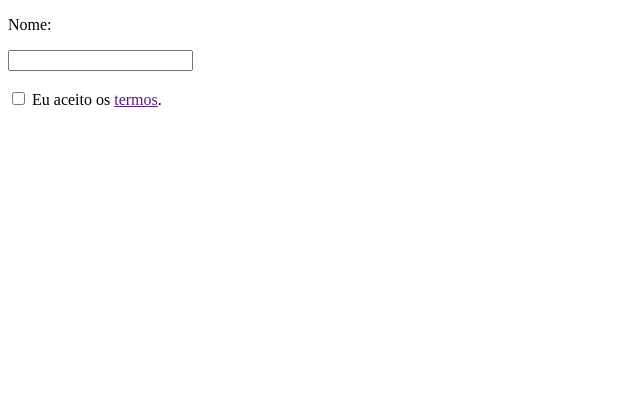
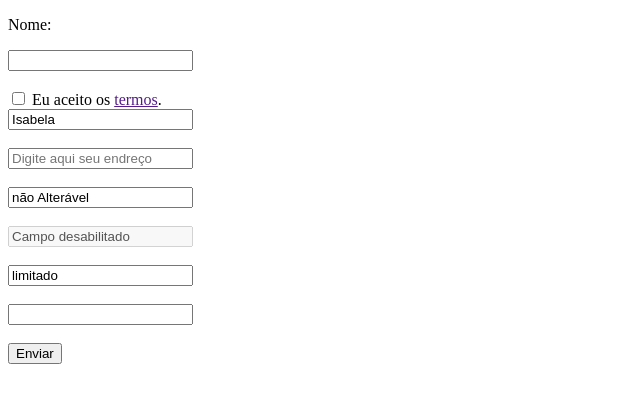
Before and after one commit to Isa-Paiola/AulasHTML, a plain HTML site: page ex_11_formulárioComSeletores/index.html in a window 1280 px wide. Shown: the whole page, without its empty margins (0-640 px from the left). Drawn offline with Linux system fonts and the light colour scheme.

Commit message:
Arquivo de inputs

```diff
--- a/ex_11_formulárioComSeletores/index.html
+++ b/ex_11_formulárioComSeletores/index.html
@@ -7,11 +7,34 @@
 </head>
 <body>
 
-    <form action="">
+    <form action=""> <!-- Tag para formulário -->
         <p>Nome:</p><input type="text" name="nome">
         <br>
+        <br> <!-- Pula linha -->
+        <input type="checkbox" name="Termodeconsentimento" id=""> Eu aceito os <a href="">termos</a>.
         <br>
-        <input type="checkbox" name="Termodeconsentimento" id=""> Eu aceito os <a href="">termos</a>.
+        <input type="text" name="nome" value="Isabela">
+        <br>
+        <br>
+        <input type="text" name="Endereco"
+        placeholder="Digite aqui seu endreço"> <!-- placeholder - deixa sugestão de texto -->
+        <br>
+        <br>
+        <input type="text" name="escola" value="não Alterável" readonly>
+        <br>
+        <br>
+        <input type="text" name="escola" value="Campo desabilitado" disabled> <!-- deixa cinza -->
+        <br>
+        <br>
+        <input type="text" name="ano" value="limitado" maxlength="4"> <!-- maxlength - limita o tanto de letras -->
+        <br>
+        <br>
+        <input type="text" name="email" required> <!-- required - obrigatorio preencher -->
+        <br>
+        <br>
+        <input type="submit" value="Enviar">
+
+
 
     </form>
 
```
